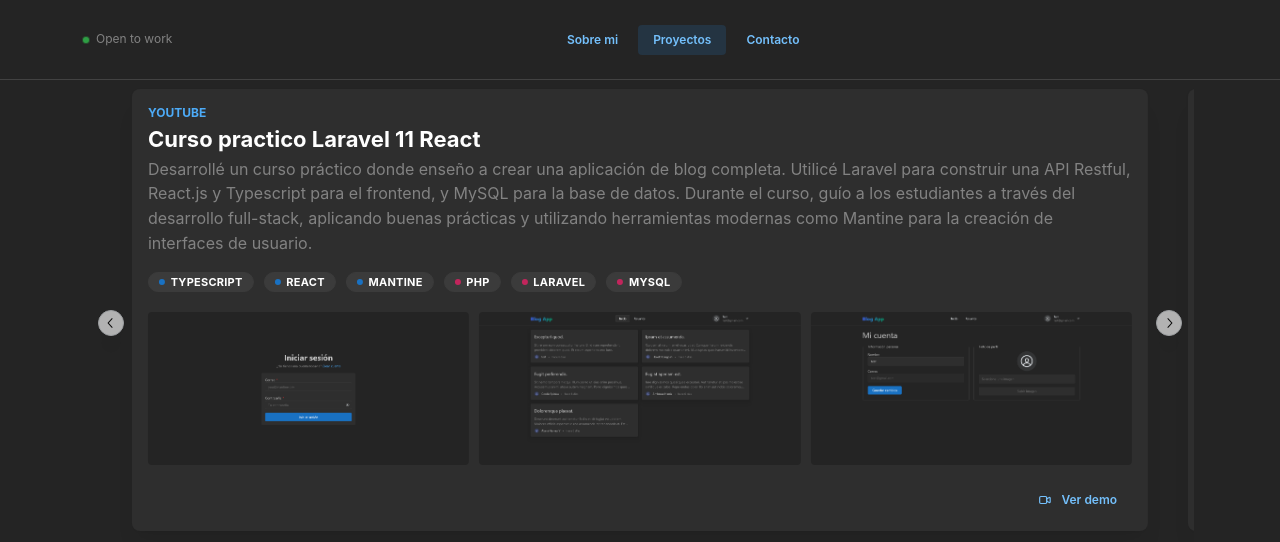
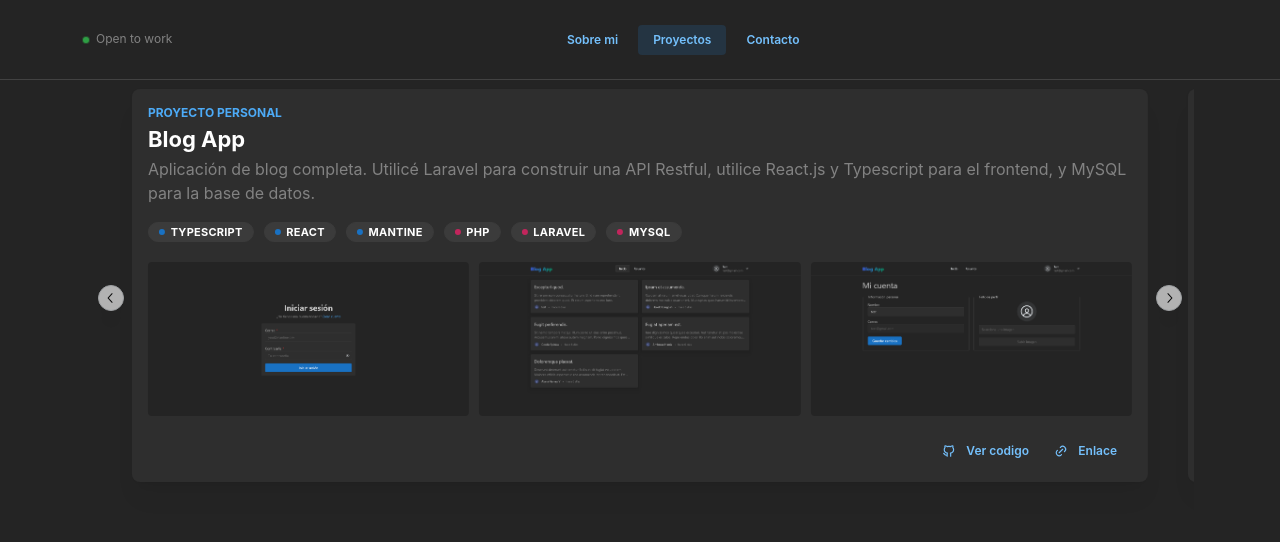
Before and after one commit to jruizsilva/portfolio-2024, a React (Vite) app: page /projects in a window 1280 px wide. Shown: the top 542 px of the page. Built offline with nearby package versions, Linux system fonts and the light colour scheme.

Commit message:
links updated

```diff
--- a/src/components/ContactCard/ContactCard.tsx
+++ b/src/components/ContactCard/ContactCard.tsx
@@ -25,10 +25,6 @@
           <Group gap={"xs"}>
             <IconMail />
             <Text fw={500}>ruizsilvajonathan@gmail.com</Text>
-          </Group>
-          <Group gap={"xs"}>
-            <IconBrandWhatsapp />
-            <Text fw={500}>+54 1127914178</Text>
           </Group>
           <Group gap={"xs"}>
             <IconMapPin />
@@ -62,19 +58,7 @@
           </Button>
           <Button
             component="a"
-            href="https://www.youtube.com/channel/UCab8243KJueYWMawjzcm8VA"
-            target="_blank"
-            variant="subtle"
-            h={"48px"}
-            w={"48px"}
-            radius={"100%"}
-            p={0}
-          >
-            <IconBrandYoutube size={26} />
-          </Button>
-          <Button
-            component="a"
-            href="https://www.instagram.com/jonathanruizsilva"
+            href="https://www.instagram.com/jonnt99/"
             target="_blank"
             variant="subtle"
             h={"48px"}
--- a/src/components/Hero/Hero.tsx
+++ b/src/components/Hero/Hero.tsx
@@ -10,12 +10,10 @@
         <Title className={classes.title}>
           Hola! Soy <span className={classes.highlight}>Jonathan</span>
         </Title>
-        <Title c="blue">Desarrollador Web Full Stack</Title>
+        <Title c="blue">Full Stack Web Developer</Title>
         <Text c="dimmed" mt="md">
-          Como desarrollador full stack, me especializo en crear aplicaciones
-          dinámicas y robustas, adaptadas a las necesidades de cada proyecto. Mi
-          dominio abarca tecnologías como JavaScript, PHP y MySQL, cuento con
-          habilidades en resolución de problemas y autonomía.
+          Como desarrollador web full stack, me especializo en crear aplicaciones
+          dinámicas y robustas, adaptadas a las necesidades de cada proyecto.
         </Text>
 
         <Flex
@@ -29,16 +27,6 @@
           <Button component={NavLink} to={"/projects"} radius="xl" size="md">
             Ver proyectos
           </Button>
-          <Button
-            component="a"
-            target="_blank"
-            href="https://drive.google.com/file/d/1hdBWokTnDyHaxCCVCUQ0QhsGeV0zdwEc/view?usp=sharing"
-            variant="default"
-            radius="xl"
-            size="md"
-          >
-            Ver CV
-          </Button>
         </Flex>
       </div>
       <Image src={image} className={classes.image} />
--- a/src/components/ProjectListCarousel/ProjectListCarousel.tsx
+++ b/src/components/ProjectListCarousel/ProjectListCarousel.tsx
@@ -11,17 +11,18 @@
   Group,
 } from "@mantine/core";
 import classes from "./ProjectListCarousel.module.scss";
-import { IconVideo } from "@tabler/icons-react";
+import { IconBrandGithub, IconLink } from "@tabler/icons-react";
 import { blogImages, chatImages, socialImages } from "../../assets";
 
-interface CardProps {
+export interface CardProps {
   title: string;
   category: string;
   description: string;
   frontend: string[];
   backend: string[];
   images: string[];
-  url: string;
+  github: string;
+  link: string;
 }
 
 function CardCustom({
@@ -31,7 +32,8 @@
   frontend,
   backend,
   images,
-  url,
+  github,
+  link,
 }: CardProps) {
   return (
     <Card shadow="md" p="xl" radius="md" h={"100%"}>
@@ -75,28 +77,39 @@
         <Button
           component="a"
           target="_blank"
-          href={url}
+          href={github}
           variant="subtle"
           size="xs"
-          leftSection={<IconVideo size={14} />}
+          leftSection={<IconBrandGithub size={14} />}
         >
-          Ver demo
+          Ver codigo
+        </Button>
+        <Button
+          component="a"
+          target="_blank"
+          href={link}
+          variant="subtle"
+          size="xs"
+          leftSection={<IconLink size={14} />}
+        >
+          Enlace
         </Button>
       </Card.Section>
     </Card>
   );
 }
 
-const data = [
+const data: CardProps[] = [
   {
-    category: "Youtube",
-    title: "Curso practico Laravel 11 React",
+    category: "Proyecto personal",
+    title: "Blog App",
     description:
-      "Desarrollé un curso práctico donde enseño a crear una aplicación de blog completa. Utilicé Laravel para construir una API Restful, React.js y Typescript para el frontend, y MySQL para la base de datos. Durante el curso, guío a los estudiantes a través del desarrollo full-stack, aplicando buenas prácticas y utilizando herramientas modernas como Mantine para la creación de interfaces de usuario.",
+      "Aplicación de blog completa. Utilicé Laravel para construir una API Restful, utilice React.js y Typescript para el frontend, y MySQL para la base de datos.",
     frontend: ["Typescript", "React", "Mantine"],
     backend: ["PHP", "Laravel", "MySQL"],
     images: blogImages,
-    url: "https://youtu.be/jxcwokCM2M0?si=RHRN7qiKB8An8SIK&t=16",
+    link: "https://basic-chat-with-websocket-frontend.vercel.app",
+    github: "https://github.com/jruizsilva/basic-chat-with-websocket-frontend",
   },
   // {
   //   title: "InmobiliariaRS",
@@ -114,7 +127,8 @@
     frontend: ["Typescript", "React", "ChakraUI"],
     backend: ["Java", "Spring Boot 3", "H2"],
     images: socialImages,
-    url: "https://www.youtube.com/watch?v=ajCkEWhbnkQ&ab_channel=JonathanRuizSilva",
+    link: "https://github.com/jruizsilva/twitter-clon-devchallenges",
+    github: "https://github.com/jruizsilva/twitter-clon-devchallenges",
   },
   {
     title: "Simple Chat App",
@@ -124,7 +138,8 @@
     frontend: ["Typescript", "React", "ChakraUI"],
     backend: ["Java", "Spring Boot 3", "H2"],
     images: chatImages,
-    url: "https://www.youtube.com/watch?v=s1oYghlDoOs&ab_channel=JonathanRuizSilva",
+    link: "https://basic-chat-with-websocket-frontend.vercel.app",
+    github: "https://github.com/jruizsilva/basic-chat-with-websocket-frontend",
   },
 ];
 
```
